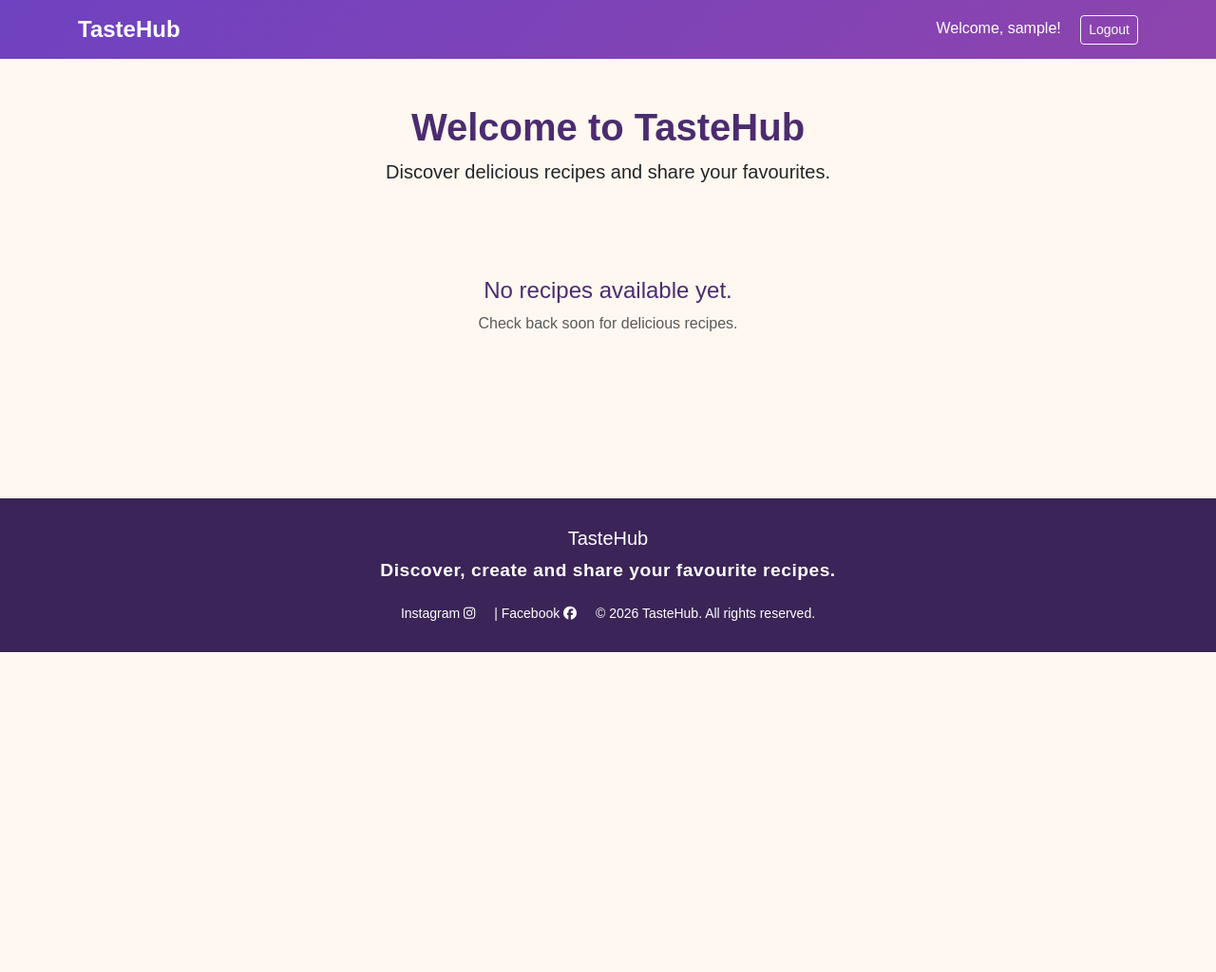
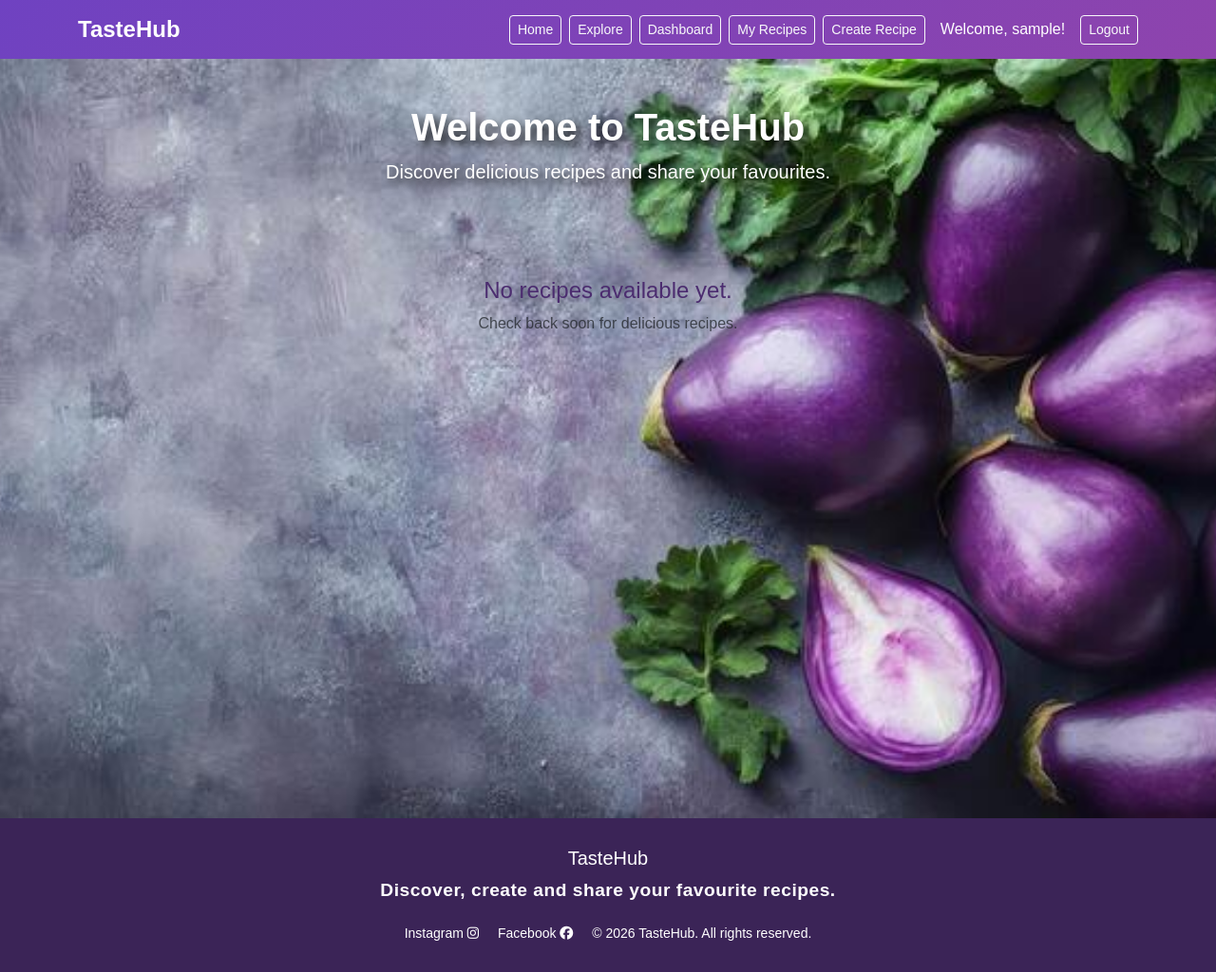
Before and after one commit to jmichael2025/TasteHub, a Django app: page / in a window 1280 px wide. Shown: the whole page at 95% size. Before the commit the page ends 687 px from the top, so only its background shows below. Run offline with Django 5.2, Linux system fonts and the light colour scheme; the visitor is signed in with stand-in values (Sample User, id 1); data that the repository does not hold is empty.

Commit message:
Polish TasteHub styling and page backgrounds

```diff
--- a/recipes/static/recipes/css/style.css
+++ b/recipes/static/recipes/css/style.css
@@ -1,7 +1,7 @@
 /* TasteHub custom styles */
 
 body {
-    background-color: #fff8f0;
+    background-color: #f2f1f2;
     font-family: Arial, sans-serif;
 }
 
@@ -25,6 +25,7 @@ h4 {
 
 /* Cards */
 .card {
+    background-color: #f3ecf6;
     transition: transform 0.2s ease, box-shadow 0.2s ease;
 }
 
@@ -53,7 +54,7 @@ h4 {
 .site-footer {
     background-color: #3b2457;
     color: white;
-    margin-top: 60px;
+    margin-top: 0;
     padding: 30px 0;
 }
 
@@ -80,3 +81,27 @@ h4 {
     border-color: #8e44ad;
     box-shadow: 0 0 0 0.2rem rgba(111, 66, 193, 0.15);
 }
+
+.home-page {
+    position: relative;
+    background-image: url("../images/home-bg5.jpg");
+    background-size: cover;
+    background-position: center;
+    background-attachment: fixed;
+    background-repeat: no-repeat;
+    min-height: 100vh;
+}
+
+
+.home-title {
+    text-shadow: 5px 5px 10px rgba(0, 0, 0, 0.8);
+}
+
+.page-background {
+    background-image: url("../images/background.jpg");
+    background-size: cover;
+    background-position: center;
+    background-attachment: fixed;
+    background-repeat: no-repeat;
+    min-height: 100vh;
+}
--- a/recipes/templates/base.html
+++ b/recipes/templates/base.html
@@ -8,8 +8,7 @@
 
     <title>{% block title %}TasteHub{% endblock %}</title>
 
-    <link rel="icon"
-      type="image/svg+xml" href="{% static 'recipes/favicon.svg' %}">
+    <link rel="icon" type="image/svg+xml" href="{% static 'recipes/favicon.svg' %}">
 
     <link href="https://cdn.jsdelivr.net/npm/bootstrap@5.3.8/dist/css/bootstrap.min.css" rel="stylesheet">
     <link rel="stylesheet" href="https://cdnjs.cloudflare.com/ajax/libs/font-awesome/6.5.1/css/all.min.css">
@@ -18,25 +17,48 @@
 
 </head>
 
-<body>
+<body class="d-flex flex-column min-vh-100 {% block body_class %}{% endblock %}">
 
-    <nav class="navbar navbar-expand-lg bg-dark navbar-dark">
+    <nav class="navbar navbar-expand-lg navbar-dark">
         <div class="container">
 
+            <!-- Brand -->
             <a class="navbar-brand" href="{% url 'recipe_list' %}">
                 TasteHub
             </a>
 
-            <div class="ms-auto">
+            <!-- Navigation links -->
+            <div class="ms-auto d-flex align-items-center gap-2">
+
+                <a href="{% url 'recipe_list' %}" class="btn btn-outline-light btn-sm">
+                    Home
+                </a>
+
+                <a href="{% url 'api_recipes' %}" class="btn btn-outline-light btn-sm">
+                    Explore
+                </a>
 
                 {% if user.is_authenticated %}
 
-                <span class="text-white me-3">
+                <a href="{% url 'dashboard' %}" class="btn btn-outline-light btn-sm">
+                    Dashboard
+                </a>
+
+                <a href="{% url 'my_recipes' %}" class="btn btn-outline-light btn-sm">
+                    My Recipes
+                </a>
+
+                <a href="{% url 'create_recipe' %}" class="btn btn-outline-light btn-sm">
+                    Create Recipe
+                </a>
+
+                <span class="text-white ms-2 me-2">
                     Welcome, {{ user.username }}!
                 </span>
 
                 <form method="post" action="{% url 'logout' %}" class="d-inline">
                     {% csrf_token %}
+
                     <button type="submit" class="btn btn-outline-light btn-sm">
                         Logout
                     </button>
@@ -44,7 +66,7 @@
 
                 {% else %}
 
-                <a href="{% url 'login' %}" class="btn btn-outline-light btn-sm me-2">
+                <a href="{% url 'login' %}" class="btn btn-outline-light btn-sm">
                     Login
                 </a>
 
@@ -59,7 +81,7 @@
         </div>
     </nav>
 
-    <main>
+    <main class="flex-grow-1">
         {% block content %}
         {% endblock %}
     </main>
@@ -79,7 +101,7 @@
                     Instagram
                     <i class="fab fa-instagram"></i>
                 </a>
-                |
+
                 <a href="https://www.facebook.com/tastehublahore" target="_blank" class="text-decoration-none me-3"
                     aria-label="Facebook">
                     Facebook
--- a/recipes/templates/recipes/create_recipe.html
+++ b/recipes/templates/recipes/create_recipe.html
@@ -1,5 +1,5 @@
 {% extends "base.html" %}
-
+{% block body_class %}page-background{% endblock %}
 {% block title %}Create Recipe - TasteHub{% endblock %}
 
 {% block content %}
@@ -87,7 +87,7 @@
 
                         <div class="d-flex justify-content-between mt-4">
 
-                            <a href="{% url 'dashboard' %}" class="btn btn-outline-secondary">
+                            <a href="{% url 'dashboard' %}" class="btn btn-primary ">
                                 Cancel
                             </a>
 
--- a/recipes/templates/recipes/dashboard.html
+++ b/recipes/templates/recipes/dashboard.html
@@ -1,5 +1,5 @@
 {% extends "base.html" %}
-
+{% block body_class %}page-background{% endblock %}
 {% block title %}Dashboard - TasteHub{% endblock %}
 
 {% block content %}
--- a/recipes/templates/recipes/delete_recipe.html
+++ b/recipes/templates/recipes/delete_recipe.html
@@ -1,5 +1,5 @@
 {% extends "base.html" %}
-
+{% block body_class %}page-background{% endblock %}
 {% block title %}Delete Recipe - TasteHub{% endblock %}
 
 {% block content %}
--- a/recipes/templates/recipes/edit_recipe.html
+++ b/recipes/templates/recipes/edit_recipe.html
@@ -1,6 +1,6 @@
 html
 {% extends "base.html" %}
-
+{% block body_class %}page-background{% endblock %}
 {% block title %}Edit Recipe - TasteHub{% endblock %}
 
 {% block content %}
@@ -109,12 +109,12 @@ html
                         <div class="d-flex gap-2">
 
                             <button type="submit"
-                                    class="btn btn-primary flex-grow-1">
+                                    class="btn btn-primary ">
                                 Save Changes
                             </button>
 
                             <a href="{% url 'recipe_detail' recipe.id %}"
-                               class="btn btn-outline-secondary">
+                               class="btn btn-primary">
                                 Cancel
                             </a>
 
--- a/recipes/templates/recipes/index.html
+++ b/recipes/templates/recipes/index.html
@@ -3,16 +3,15 @@
 {% block title %}TasteHub - Recipes{% endblock %}
 
 {% block content %}
+<div class="home-page">
+    <div class="container py-5">
+        <div class="text-center mb-5">
+            <h1 class="fw-bold text-white home-title">Welcome to TasteHub</h1>
 
-<div class="container py-5">
-
-    <div class="text-center mb-5">
-        <h1 class="fw-bold">Welcome to TasteHub</h1>
-
-        <p class="lead">
-            Discover delicious recipes and share your favourites.
-        </p>
-    </div>
+            <p class="lead text-white home-title">
+                Discover delicious recipes and share your favourites.
+            </p>
+        </div>
 
     <div class="row g-4">
 
@@ -47,6 +46,7 @@
 
             <div class="text-center py-5">
                 <h4>No recipes available yet.</h4>
+
                 <p class="text-muted">
                     Check back soon for delicious recipes.
                 </p>
@@ -57,5 +57,6 @@
     </div>
 
 </div>
+</div>
 
 {% endblock %}
--- a/recipes/templates/recipes/my_recipes.html
+++ b/recipes/templates/recipes/my_recipes.html
@@ -1,5 +1,5 @@
 {% extends "base.html" %}
-
+{% block body_class %}page-background{% endblock %}
 {% block title %}My Recipes - TasteHub{% endblock %}
 
 {% block content %}
--- a/recipes/templates/recipes/recipe_detail.html
+++ b/recipes/templates/recipes/recipe_detail.html
@@ -1,5 +1,5 @@
 {% extends "base.html" %}
-
+{% block body_class %}page-background{% endblock %}
 {% block title %}{{ recipe.name }} - TasteHub{% endblock %}
 
 {% block content %}
@@ -51,7 +51,7 @@
                         <a href="{% url 'delete_recipe' recipe.id %}" class="btn btn-outline-danger">
                             Delete Recipe
                         </a>
-                        <a href="{% url 'my_recipes' %}" class="btn btn-outline-primary"> ← Back to My Recipes </a>
+                        <a href="{% url 'my_recipes' %}" class="btn btn-primary"> ← Back to My Recipes </a>
                     </div>
 
                 </div>
--- a/recipes/templates/registration/login.html
+++ b/recipes/templates/registration/login.html
@@ -1,5 +1,5 @@
 {% extends "base.html" %}
-
+{% block body_class %}page-background{% endblock %}
 {% block title %}Login - TasteHub{% endblock %}
 
 {% block content %}
--- a/recipes/templates/registration/register.html
+++ b/recipes/templates/registration/register.html
@@ -1,5 +1,5 @@
 {% extends "base.html" %}
-
+{% block body_class %}page-background{% endblock %}
 {% block title %}Create Account - TasteHub{% endblock %}
 
 {% block content %}
--- a/recipes/views.py
+++ b/recipes/views.py
@@ -3,23 +3,66 @@ from .models import Recipe
 from .forms import RegisterForm, RecipeForm
 from django.contrib.auth import login
 from django.contrib.auth.decorators import login_required
+
 import requests
 
 @login_required
 def dashboard(request):
     return render(request, "recipes/dashboard.html")
 
-
 def recipe_list(request):
     recipes = Recipe.objects.all()
-    return render(request, 'recipes/index.html', {'recipes': recipes})
+
+    return render(
+        request,
+        'recipes/index.html',
+        {
+            'recipes': recipes
+        }
+    )
+
 
 def api_recipes(request):
-    url = "https://www.themealdb.com/api/json/v1/1/random.php"
-    response = requests.get(url)
-    data = response.json()
-    meal = data['meals'][0]
-    return render(request, 'recipes/api_recipes.html', {'meal': meal})
+
+    search_term = request.GET.get('search', '')
+
+    if search_term:
+
+        url = f"https://www.themealdb.com/api/json/v1/1/search.php?s={search_term}"
+
+        response = requests.get(url)
+        data = response.json()
+
+        meals = data.get('meals') or []
+
+        display_meals = meals[:6]
+
+    else:
+
+        display_meals = []
+
+        for _ in range(6):
+
+            response = requests.get(
+                "https://www.themealdb.com/api/json/v1/1/random.php"
+            )
+
+            data = response.json()
+
+            meal = data.get('meals')
+
+            if meal:
+                display_meals.append(meal[0])
+
+    return render(
+        request,
+        'recipes/api_recipes.html',
+        {
+            'meals': display_meals,
+            'search_term': search_term
+        }
+    )
+
 
 def register(request):
     if request.method == 'POST':
```
Also changed, not shown: recipes/templates/recipes/api_recipes.html (+60 -22 lines), recipes/static/recipes/images/background.jpg (added), recipes/static/recipes/images/home-bg5.jpg (added).
